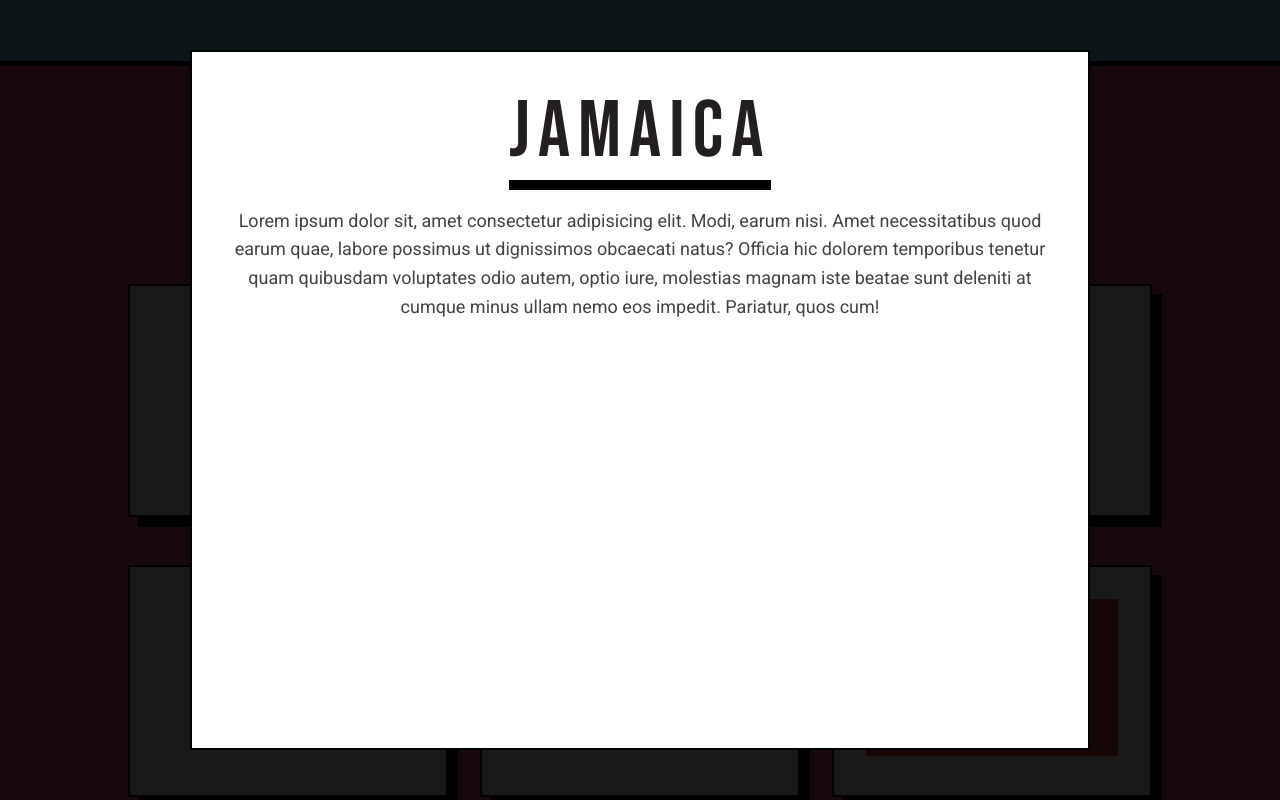
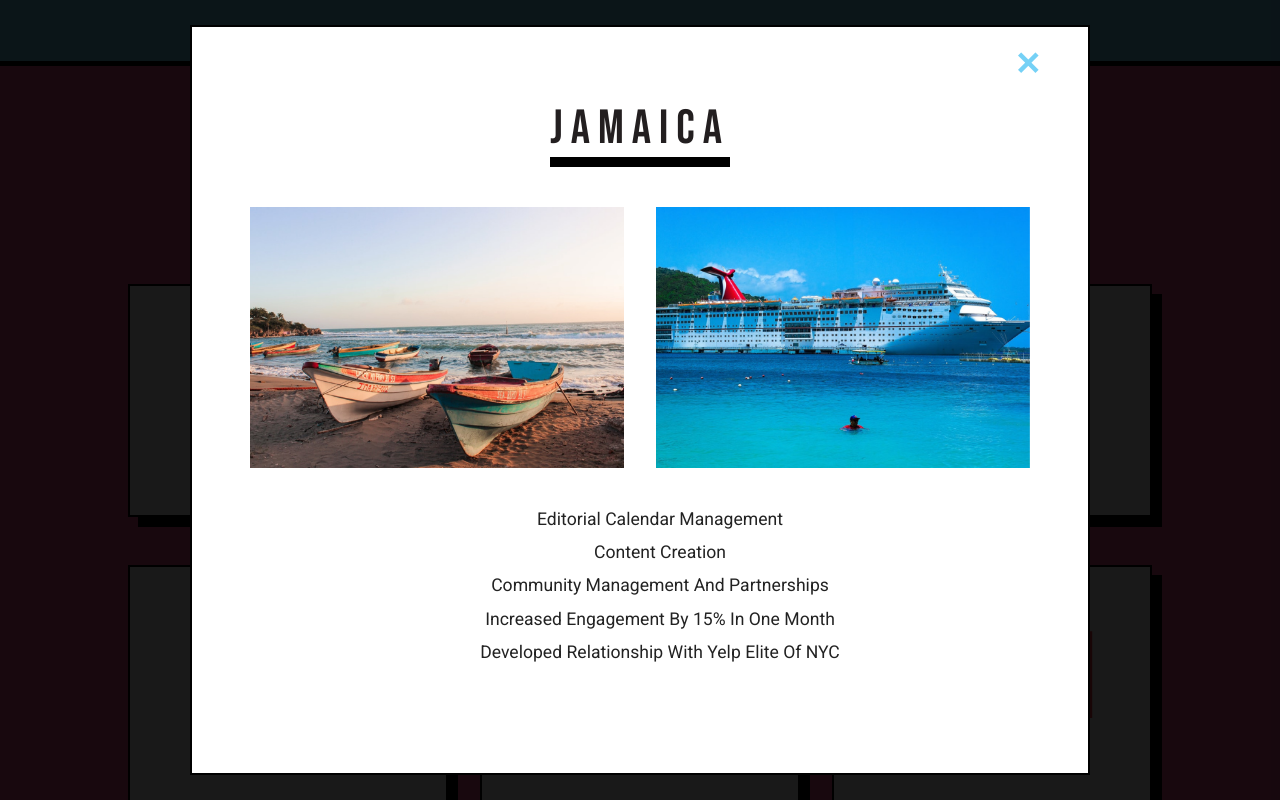
Before and after one commit to Apesosmarc/241-Website, a plain HTML site: page index.html in a window 1280 px wide. Both pictures are taken after a click on the element 288 px from the left and 2638 px from the top of the page. Shown: the part 2238-3038 px from the top of the page. Drawn offline with Linux system fonts and the light colour scheme.

Commit message:
Added new portfolio images and layouts

```diff
--- a/index.html
+++ b/index.html
@@ -59,7 +59,7 @@
                         </div>
 
                         <p class="subtitle">No, we're not a major agency, but we've worked for them. We've worked on the brand side, and for tech startups too. Now, we've started our own team. </p>
-                        <h2 class="hero-title-second">241 Marketing is your all-in social media team. </h2>
+                        <h2 class="hero-title-second">241 Marketing is your all-in-one social media team. </h2>
                         <p class="subtitle">From content strategy to community management, we can elevate your social media presence so that your customers won't be able to take their eyes off you.</p>
 
                         <div class="btn-section">
@@ -146,11 +146,11 @@
                 <div id="dylans" class="dylans col port-item">
                     <img id="dylans" src="images/logo/logodylans.png">
                 </div>
-                <div class="dubdub col port-item">
-                    <img id="dubdub" src="images/logo/logodubdub.png">
+                <div id="bond45" class="bond45 col port-item">
+                    <img id="bond45" src="images/logo/logobond45.png">
                 </div>
                 <div id="sophies" class="sophies col port-item">
-                    <img class="sophies" id="sophies" src="images/logo/1571762509_sophies-web-logo_417x260.jpg">
+                    <img class="sophies" id="sophies" src="images/logo/sophie-logo.png">
                 </div>
 
 
@@ -260,21 +260,62 @@
         <!-- PORTFOLIO ITEMS-LIGHTBOX -->
 
         <div id="jamaica-content" class="port-info display-none">
+            <div class="exit-bar">
+                <span class="x">&#10005;</span>
+            </div>
             <div class="title-logo">jamaica</div>
-            <p class="subtitle">Lorem ipsum dolor sit, amet consectetur adipisicing elit. Modi, earum nisi. Amet necessitatibus quod earum quae, labore possimus ut dignissimos obcaecati natus? Officia hic dolorem temporibus tenetur quam quibusdam voluptates odio autem, optio iure, molestias magnam iste beatae sunt deleniti at cumque minus ullam nemo eos impedit. Pariatur, quos cum!</p>
+                <div class="img-row">
+                    <img class="port-content" src="images/port-content/jamaica-beach.png">
+                    <img class="port-content" src="images/port-content/jamaica-cruise.png">
+                </div>
+
+                <ul class="talents-list">
+                    <li class="port-list"> editorial calendar management</li>
+                    <li class="port-list">content creation</li>
+                    <li class="port-list">community management and partnerships</li>
+                    <li class="port-list">Increased engagement by 15% in one month</li>
+                    <li class="port-list">developed relationship with Yelp Elite of NYC</li>
+                </ul>
         </div>
-        <div id="hilton-content" class="port-info display-none">
-            <div class="title-logo">hilton</div>
-            <p class="subtitle">Lorem ipsum dolor sit, amet consectetur adipisicing elit. Modi, earum nisi. Amet necessitatibus quod earum quae, labore possimus ut dignissimos obcaecati natus? Officia hic dolorem temporibus tenetur quam quibusdam voluptates odio autem, optio iure, molestias magnam iste beatae sunt deleniti at cumque minus ullam nemo eos impedit. Pariatur, quos cum!</p>
+            <div id="dylans-content" class="port-info display-none">
+                 <div class="exit-bar">
+                    <span class="x">&#10005;</span>
+                </div>
+                <div class="title-logo">dylans</div>
+                <div class="img-row img-row-dylans">
+                    <img class="port-content" src="images/port-content/dylans-igpic.png">
+                    <img class="port-content" src="images/port-content/dylans-igpost.png">
+                </div>
+
+         <ul class="talents-list">
+                    <li class="port-list"> editorial calendar management</li>
+                    <li class="port-list">content creation</li>
+                    <li class="port-list">community management and partnerships</li>
+                    <li class="port-list">Increased engagement by 15% in one month</li>
+                    <li class="port-list">developed relationship with Yelp Elite of NYC</li>
+                </ul>
+            </div>
+        <div id="bond45-content" class="port-info display-none">
+            <div class="title-logo">bond45</div>
+                <div class="img-row img-row-dylans">
+                    <img class="port-content" src="images/port-content/bond45-food.png">
+                    <img class="port-content" src="images/port-content/bond45-coffee.png">
+                </div>
+
+                <ul class="talents-list">
+                    <li class="port-list"> editorial calendar management</li>
+                    <li class="port-list">content creation</li>
+                    <li class="port-list">community management and partnerships</li>
+                    <li class="port-list">Increased engagement by 15% in one month</li>
+                    <li class="port-list">developed relationship with Yelp Elite of NYC</li>
+                </ul>
         </div>
+
         <div id="hotels-content" class="port-info display-none">
             <div class="title-logo">hotels</div>
             <p class="subtitle">Lorem ipsum dolor sit, amet consectetur adipisicing elit. Modi, earum nisi. Amet necessitatibus quod earum quae, labore possimus ut dignissimos obcaecati natus? Officia hic dolorem temporibus tenetur quam quibusdam voluptates odio autem, optio iure, molestias magnam iste beatae sunt deleniti at cumque minus ullam nemo eos impedit. Pariatur, quos cum!</p>
         </div>
-        <div id="dylans-content" class="port-info display-none">
-            <div class="title-logo">dylans</div>
-            <p class="subtitle">Lorem ipsum dolor sit, amet consectetur adipisicing elit. Modi, earum nisi. Amet necessitatibus quod earum quae, labore possimus ut dignissimos obcaecati natus? Officia hic dolorem temporibus tenetur quam quibusdam voluptates odio autem, optio iure, molestias magnam iste beatae sunt deleniti at cumque minus ullam nemo eos impedit. Pariatur, quos cum!</p>
-        </div>
+
         <div id="dubdub-content" class="port-info display-none">
             <div class="title-logo">dubdub</div>
             <p class="subtitle">Lorem ipsum dolor sit, amet consectetur adipisicing elit. Modi, earum nisi. Amet necessitatibus quod earum quae, labore possimus ut dignissimos obcaecati natus? Officia hic dolorem temporibus tenetur quam quibusdam voluptates odio autem, optio iure, molestias magnam iste beatae sunt deleniti at cumque minus ullam nemo eos impedit. Pariatur, quos cum!</p>
--- a/style.css
+++ b/style.css
@@ -662,8 +662,8 @@ span {
 @media (min-width: 600px) {
   .portfolio {
     grid-template-areas:
-      ". jamaica hilton hotels . "
-      ". dylans dubdub hilton-ww .";
+      ". jamaica dylans hotels . "
+      ". hilton bond45 hilton-ww .";
     row-gap: 3em;
   }
 
@@ -680,8 +680,8 @@ span {
   .dylans {
     grid-area: dylans;
   }
-  .dubdub {
-    grid-area: dubdub;
+  .bond45 {
+    grid-area: bond45;
   }
   .sophies {
     grid-area: hilton-ww;
@@ -706,7 +706,7 @@ span {
 
 .port-info {
   width: 900px;
-  height: 700px;
+  height: 750px;
   /* display: flex;
   flex-direction: column; */
 
@@ -718,19 +718,23 @@ span {
   overflow-x: hidden;
 }
 
+.port-info > .title-logo {
+  font-size: 3em;
+}
+
 #sophies-content > .title-logo {
   margin-top: 0;
   font-size: 1.8em;
 }
 .img-row {
-  margin: 1em 0;
+  margin: 2em 0;
   max-height: 350px;
   overflow: hidden;
   gap: 2em;
 }
 
 .port-content {
-  width: 80%;
+  width: 90%;
 }
 
 .port-content:last-child {
@@ -746,10 +750,13 @@ span {
     list-style: none;
   }
   .port-content {
-    width: 60%;
+    width: 45%;
   }
   .port-content:last-child {
     display: unset;
+  }
+  .img-row-dylans {
+    height: 70%;
   }
 }
 
```
Also changed, not shown: images/logo/logobond45.png (added), images/logo/sophie-logo.png (added), images/port-content/bond45-breakfast.gif (added), images/port-content/bond45-coffee.png (added), images/port-content/bond45-food.png (added), images/port-content/dylans-igpic.png (added), images/port-content/dylans-igpost.png (added), images/port-content/jamaica-beach.png (added), images/port-content/jamaica-cruise.jpg (added), images/port-content/jamaica-cruise.png (added).
